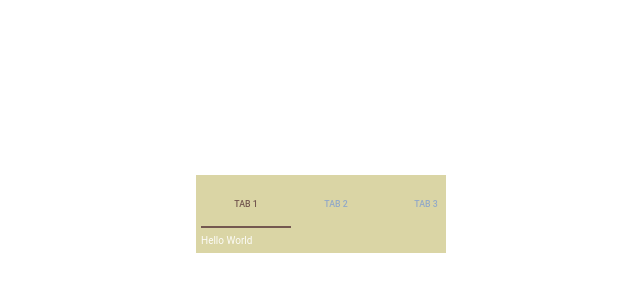
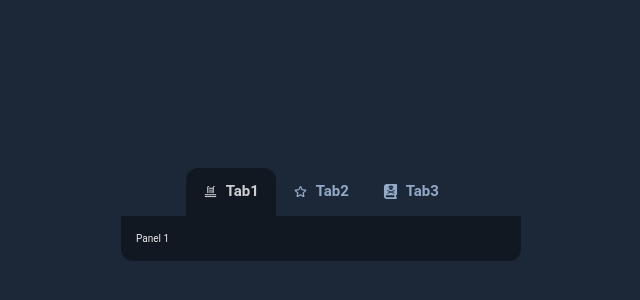
Before and after one commit to Tahir1072a/MaterialUI_Examples, a React (Vite) app: page / in a window 1280 px wide. Shown: the part 186-486 px from the top of the page, without its empty margins (319-959 px from the left). Built offline with nearby package versions, Linux system fonts and the light colour scheme.

Commit message:
SimpleTabStyle & ReusableTab completed

```diff
--- a/package.json
+++ b/package.json
@@ -13,7 +13,8 @@
     "@emotion/react": "^11.11.4",
     "@emotion/styled": "^11.11.5",
     "react": "^18.3.1",
-    "react-dom": "^18.3.1"
+    "react-dom": "^18.3.1",
+    "react-icons": "^5.2.1"
   },
   "devDependencies": {
     "@mui/material": "^5.15.17",
--- a/src/App.jsx
+++ b/src/App.jsx
@@ -1,6 +1,7 @@
 import SimpleTab from "./Components/Tabs/SimpleTab.jsx";
 import { styled } from "@mui/material";
 import { ScrollableTab } from "./Components/Tabs/TabFeatures.jsx";
+import SimpleTabStyled from "./Components/Tabs/SimpleTabStyled.jsx";
 
 const Main = styled("main")(({ theme }) => ({
   display: "flex",
@@ -14,7 +15,7 @@ const Main = styled("main")(({ theme }) => ({
 function App() {
   return (
     <Main>
-      <ScrollableTab />
+      <SimpleTabStyled />
     </Main>
   );
 }
--- a/src/Components/Tabs/ReusableTab.jsx
+++ b/src/Components/Tabs/ReusableTab.jsx
@@ -7,8 +7,6 @@ const TabBox = styled(Box)(({ theme }) => ({
 
   padding: theme.spacing(2),
   gap: theme.spacing(2),
-
-  background: "#dad5a5",
 }));
 
 const CustomPanel = styled(Box)(({ theme }) => ({
--- a/src/Components/Tabs/SimpleTab.jsx
+++ b/src/Components/Tabs/SimpleTab.jsx
@@ -7,8 +7,6 @@ const TabBox = styled(Box)(({ theme }) => ({
 
   padding: theme.spacing(2),
   gap: theme.spacing(2),
-
-  background: "#dad5a5",
 }));
 
 const StyledCustomPanel = styled(Box)(({ theme }) => ({
--- a/src/Components/Tabs/SimpleTabStyled.jsx
+++ b/src/Components/Tabs/SimpleTabStyled.jsx
@@ -0,0 +1,124 @@
+import { useState, useTransition } from "react";
+import { Box, styled, Tab, Tabs } from "@mui/material";
+import { LiaSwimmingPoolSolid } from "react-icons/lia";
+import { TiStarOutline } from "react-icons/ti";
+import { FaBookSkull } from "react-icons/fa6";
+import theme from "../../Styles/theme.js";
+
+const TabBox = styled(Box)(({ theme }) => ({
+  display: "flex",
+  flexDirection: "column",
+}));
+
+const StyledCustomPanel = styled(Box)(({ theme }) => ({
+  display: "flex",
+  justifyContent: "flex-start",
+  alignItems: "center",
+  width: "40rem",
+
+  padding: theme.spacing(6),
+  background: theme.palette.background.bg700,
+  borderRadius: "0 0 1.2rem 1.2rem",
+}));
+
+const StyledTabs = styled(Tabs)(({ theme }) => ({
+  display: "flex",
+  alignItems: "center",
+  justifyContent: "center",
+}));
+
+const StyledTab = styled(Tab)(({ theme }) => ({
+  display: "flex",
+  alignItems: "center",
+  justifyContent: "center",
+  // Tabların yüksekliğini değiştirmek için hem minHeight hem de Height aynı anda değişmelidir, yoksa css işe yaramayacaktır.
+  minHeight: "48px",
+  height: "48px",
+  background: "none",
+  border: "none",
+  gap: theme.spacing(2),
+  fontSize: theme.typography.h5.fontSize,
+  fontWeight: theme.typography.h5.fontWeight,
+  textTransform: "none",
+  // Saat yönünde olmak üzere kenarlara yuvarlaklık katar.
+  borderRadius: "1.2rem 1.2rem 0 0",
+
+  // Seçili olan öğeyi etkileyen bir sınıftır.
+  "&.Mui-selected": {
+    background: theme.palette.background.bg700,
+    color: theme.palette.whiteAlpha.Alpha_800,
+  },
+}));
+
+// Burası asıl içeriğin gösterileceği alan.
+function CustomPanel({ index, current, children }) {
+  // Basit bir render control işlemi yapar.
+  if (current !== index) return;
+
+  return <StyledCustomPanel>{children}</StyledCustomPanel>;
+}
+
+// Sekmelerin en basit hali ile kullanımını gösteren bir component.
+export default function SimpleTabStyled() {
+  const [currentIndex, setCurrentIndex] = useState(0);
+
+  // Bkz. https://react.dev/reference/react/useTransition
+  const [isPending, startTransaction] = useTransition();
+
+  /**
+   * Tablar arasıda geçiş yapıldığında tetiklenecek olan fonksiyon. onChange -> bu fonksiyonu tetikler.
+   * @param {Event} e - Standart olay nesnesi.
+   * @param newIndex - Geçiş yapılan tab2ın index değeri. Index değerleri Tabs içinde sıfırdan başlamak üzere sırayla verilir.
+   */
+  function handleTabChange(e, newIndex) {
+    startTransaction(() => {
+      setCurrentIndex(newIndex);
+    });
+  }
+
+  return (
+    // Sıradan bir box elementi ile sardık.
+    <TabBox>
+      {/* Tabs düğmeleri yöneten temel bileşendir. */}
+      <StyledTabs
+        onChange={handleTabChange}
+        value={currentIndex}
+        /* Tab indicator props, indicator bileşenine girilen propları aktarır. Rengi background color ile değiştirilebilir. */
+        TabIndicatorProps={{
+          sx: {
+            backgroundColor: theme.palette.background.bg700,
+          },
+        }}
+        /*Sekmeleri bulunduğu alanda ortalar.*/
+        centered
+      >
+        <StyledTab
+          label={"Tab1"}
+          icon={<LiaSwimmingPoolSolid />}
+          iconPosition={"start"}
+        />
+        <StyledTab
+          label={"Tab2"}
+          icon={<TiStarOutline />}
+          iconPosition={"start"}
+        />
+        <StyledTab
+          label={"Tab3"}
+          icon={<FaBookSkull />}
+          iconPosition={"start"}
+        />
+      </StyledTabs>
+
+      {/* Custom Panel kendi tasarladığım bir componenttir. Görevi içinde bulunan childrenların render edilip edilmeyeceğini belirlemektir.*/}
+      <CustomPanel index={0} current={currentIndex}>
+        <p>Panel 1</p>
+      </CustomPanel>
+      <CustomPanel index={1} current={currentIndex}>
+        <p>Panel 2</p>
+      </CustomPanel>
+      <CustomPanel index={2} current={currentIndex}>
+        <p>Panel 3</p>
+      </CustomPanel>
+    </TabBox>
+  );
+}
--- a/src/Components/Tabs/TabFeatures.jsx
+++ b/src/Components/Tabs/TabFeatures.jsx
@@ -10,7 +10,7 @@ const Options = {
 };
 
 const TabBoxStyle = {
-  width: "25rem",
+  width: "30rem",
 };
 
 export function ScrollableTab() {
@@ -19,7 +19,7 @@ export function ScrollableTab() {
       <TabsWrapper additionalOptions={Options}>
         <Tab label={"Tab 1"} />
         <Tab label={"Tab 2"} />
-        <Tab label={"Tab 3"} />
+        <Tab label={"Tab 3"} disabled />
       </TabsWrapper>
 
       <TabPanel index={0}>Hello World</TabPanel>
--- a/src/Styles/GlobalStyles.js
+++ b/src/Styles/GlobalStyles.js
@@ -1,14 +1,18 @@
+import theme from "./theme.js";
+
 export const CustomGlobalCss = {
   "*, *::after, *::before": {
     boxSizing: "border-box",
     padding: "0",
     margin: "0",
+
+    transition: "all 0.3s",
   },
   html: {
     fontSize: "62.5%",
   },
   body: {
     width: "100%",
-    background: "white",
+    background: theme.palette.background.bg600,
   },
 };
```
Also changed, not shown: src/Components/Tabs/NestedTabs.jsx (added), src/Components/Tabs/TabFeaturesStyle.jsx (added), 1 other file (tests, documents, lock files or other folders).
